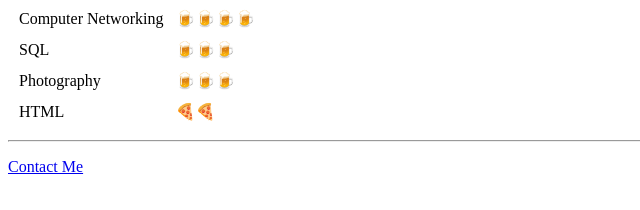
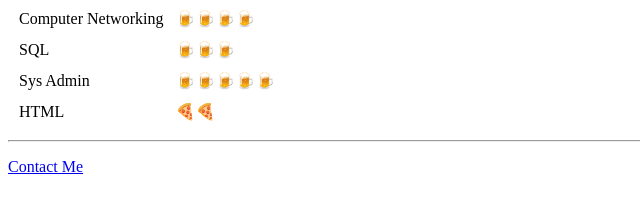
Before and after one commit to woods34/cv, a plain HTML site: page index.html in a window 1280 px wide. Shown: the part 522-732 px from the top of the page, 0-640 px from the left. Drawn offline with Linux system fonts and the light colour scheme.

Commit message:
Update index.html

```diff
--- a/index.html
+++ b/index.html
@@ -94,8 +94,8 @@
                 <td>🍺🍺🍺</td>
             </tr>
             <tr>
-                <td>Photography</td>
-                <td>🍺🍺🍺</td>
+                <td>Sys Admin</td>
+                <td>🍺🍺🍺🍺🍺</td>
             </tr>
             <tr>
                 <td>HTML</td>
```
